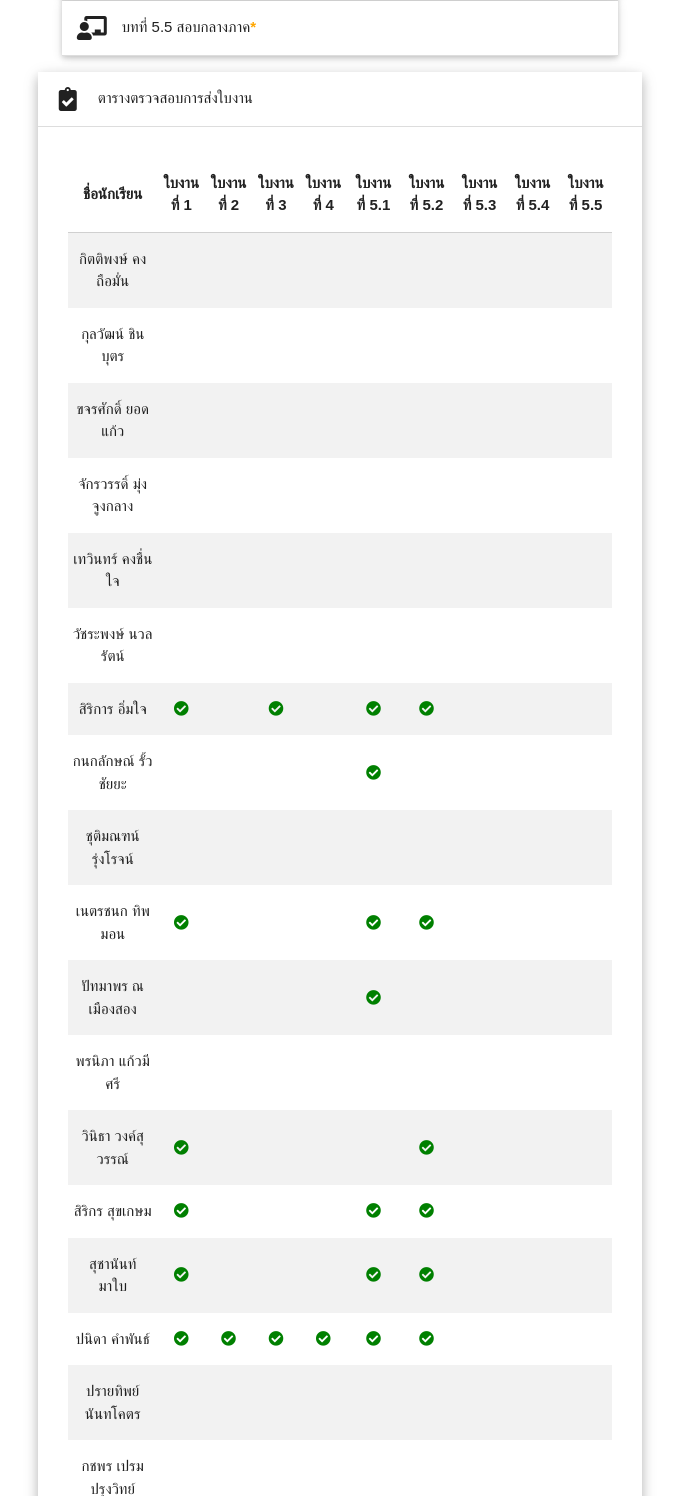
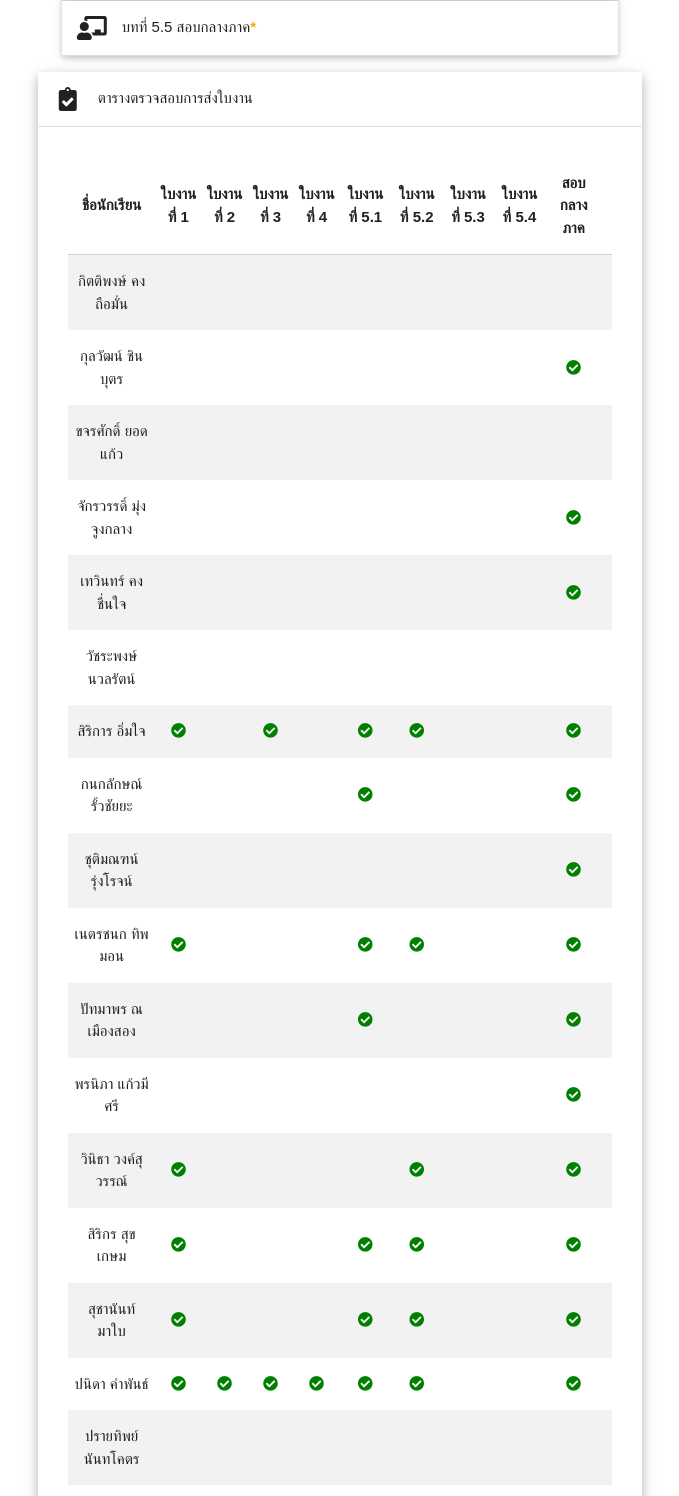
Before and after one commit to watchakorn-18k/E-LEARNING_DJANGO-Wk, a Django app: page /class_room/2 in a window 1280 px wide, after a click on "ตารางตรวจสอบการส่งใบงาน". Shown: the part 1287-2783 px from the top of the page, without its empty margins (300-979 px from the left). Run offline with Django 3.2, Linux system fonts and the light colour scheme; data comes from the database, SQL or seed files in the repository; both versions use the stored data as it was after the commit; some libraries are stand-ins or nearby versions.

Commit message:
Update Score Exam Mid

```diff
--- a/MyWebsite/models.py
+++ b/MyWebsite/models.py
@@ -66,6 +66,10 @@ class Student_name_m_4(models.Model):
         default="0", verbose_name="คะแนนที่ 8")
     score_9 = models.IntegerField(
         default="0", verbose_name="คะแนนที่ 9")
+    score_midterm = models.IntegerField(
+        default="0", verbose_name="คะแนนสอบกลางภาค")
+    score_finalterm = models.IntegerField(
+        default="0", verbose_name="คะแนนสอบปลายภาค")
 
     class Meta:
         verbose_name_plural = "รายชื่อนักเรียนวิชาออกแบบและเทคโนโลยี ม.4"
@@ -75,7 +79,7 @@ class Student_name_m_4(models.Model):
 
     def sum_score(self):
         sum_scores = [self.score_1, self.score_2, self.score_3, self.score_4,
-                      self.score_5, self.score_6, self.score_7, self.score_8, self.score_9]
+                      self.score_5, self.score_6, self.score_7, self.score_8, self.score_9, self.score_midterm, self.score_finalterm]
         sum_scores = [int(x) for x in sum_scores]
         total = 0
         for i in range(0, len(sum_scores)):
@@ -110,6 +114,10 @@ class Design_Student_name_m_5(models.Model):
         default="0", verbose_name="คะแนนที่ 8")
     score_9 = models.IntegerField(
         default="0", verbose_name="คะแนนที่ 9")
+    score_midterm = models.IntegerField(
+        default="0", verbose_name="คะแนนสอบกลางภาค")
+    score_finalterm = models.IntegerField(
+        default="0", verbose_name="คะแนนสอบปลายภาค")
 
     class Meta:
         verbose_name_plural = "รายชื่อนักเรียนวิชาออกแบบและเทคโนโลยี ม.5"
@@ -119,7 +127,7 @@ class Design_Student_name_m_5(models.Model):
 
     def sum_score(self):
         sum_scores = [self.score_1, self.score_2, self.score_3, self.score_4,
-                      self.score_5, self.score_6, self.score_7, self.score_8, self.score_9]
+                      self.score_5, self.score_6, self.score_7, self.score_8, self.score_9, self.score_midterm, self.score_finalterm]
         sum_scores = [int(x) for x in sum_scores]
         total = 0
         for i in range(0, len(sum_scores)):
@@ -209,6 +217,10 @@ class Technology_Student_name_m_5(models.Model):
     work_success_student_9 = models.TextField(
 
         max_length=5000, default="0", verbose_name="ผลงานที่เสร็จ 9")
+    score_midterm = models.IntegerField(
+        default="0", verbose_name="คะแนนสอบกลางภาค")
+    score_finalterm = models.IntegerField(
+        default="0", verbose_name="คะแนนสอบปลายภาค")
 
     class Meta:
         verbose_name_plural = "รายชื่อนักเรียนวิชาเทคโนโลยี ม.5"
@@ -218,7 +230,7 @@ class Technology_Student_name_m_5(models.Model):
 
     def sum_score(self):
         sum_scores = [self.score_1, self.score_2, self.score_3, self.score_4,
-                      self.score_5, self.score_6, self.score_7, self.score_8, self.score_9]
+                      self.score_5, self.score_6, self.score_7, self.score_8, self.score_9, self.score_midterm, self.score_finalterm]
         sum_scores = [int(x) for x in sum_scores]
         total = 0
         for i in range(0, len(sum_scores)):
@@ -307,6 +319,10 @@ class SBMLD_Student_name_m_6(models.Model):
     work_success_student_9 = models.TextField(
 
         max_length=5000, default="0", verbose_name="ผลงานที่เสร็จ 9")
+    score_midterm = models.IntegerField(
+        default="0", verbose_name="คะแนนสอบกลางภาค")
+    score_finalterm = models.IntegerField(
+        default="0", verbose_name="คะแนนสอบปลายภาค")
 
     class Meta:
         verbose_name_plural = "รายชื่อนักเรียนวิชา SBMLD ม.6"
@@ -316,7 +332,7 @@ class SBMLD_Student_name_m_6(models.Model):
 
     def sum_score(self):
         sum_scores = [self.score_1, self.score_2, self.score_3, self.score_4,
-                      self.score_5, self.score_6, self.score_7, self.score_8, self.score_9]
+                      self.score_5, self.score_6, self.score_7, self.score_8, self.score_9, self.score_midterm, self.score_finalterm]
         sum_scores = [int(x) for x in sum_scores]
         total = 0
         for i in range(0, len(sum_scores)):
--- a/MyWebsite/templates/class_room.html
+++ b/MyWebsite/templates/class_room.html
@@ -149,7 +149,11 @@
                                         <tr>
                                             <th>ชื่อนักเรียน</th>
                                             {% for chapter_content in content_D4.content_m4 %}
+                                            {% if chapter_content.chapter_name == "สอบกลางภาค"%}
+                                            <th>สอบกลางภาค</th>
+                                            {% else  %}
                                             <th>ใบงานที่ {{chapter_content.chapter_id}}</th>
+                                            {% endif %}
                                             {% endfor%}
                                         </tr>
                                     </thead>
@@ -213,6 +217,14 @@
                                             <td style="color: green;"></td>
                                             {% endif %}
 
+                                            {% if st.score_midterm >= 1  %}
+                                            <td style="color: green;">
+                                                <i class="fas fa-check-circle"></i>
+                                            </td>
+                                            {% else  %}
+                                            <td style="color: green;"></td>
+                                            {% endif %}
+
                                             {% if st.score_8 >= 1  %}
                                             <td style="color: green;">
                                                 <i class="fas fa-check-circle"></i>
@@ -226,6 +238,14 @@
                                                 <i class="fas fa-check-circle"></i>
                                             </td>
 
+                                            {% else  %}
+                                            <td style="color: green;"></td>
+                                            {% endif %}
+
+                                            {% if st.score_finalterm >= 1  %}
+                                            <td style="color: green;">
+                                                <i class="fas fa-check-circle"></i>
+                                            </td>
                                             {% else  %}
                                             <td style="color: green;"></td>
                                             {% endif %}
@@ -302,7 +322,11 @@
                                         <tr>
                                             <th>ชื่อนักเรียน</th>
                                             {% for chapter_content in content_D5.Design_content_m5 %}
+                                            {% if chapter_content.chapter_name == "สอบกลางภาค"%}
+                                            <th>สอบกลางภาค</th>
+                                            {% else  %}
                                             <th>ใบงานที่ {{chapter_content.chapter_id}}</th>
+                                            {% endif %}
                                             {% endfor%}
                                         </tr>
                                     </thead>
@@ -367,6 +391,14 @@
                                             {% endif %}
 
                                             {% if st.score_8 >= 1  %}
+                                            <td style="color: green;">
+                                                <i class="fas fa-check-circle"></i>
+                                            </td>
+                                            {% else  %}
+                                            <td style="color: green;"></td>
+                                            {% endif %}
+
+                                            {% if st.score_midterm >= 1  %}
                                             <td style="color: green;">
                                                 <i class="fas fa-check-circle"></i>
                                             </td>
```
Also changed, not shown: MyWebsite/migrations/0045_auto_20210820_0041.py (added), db.sqlite3.
